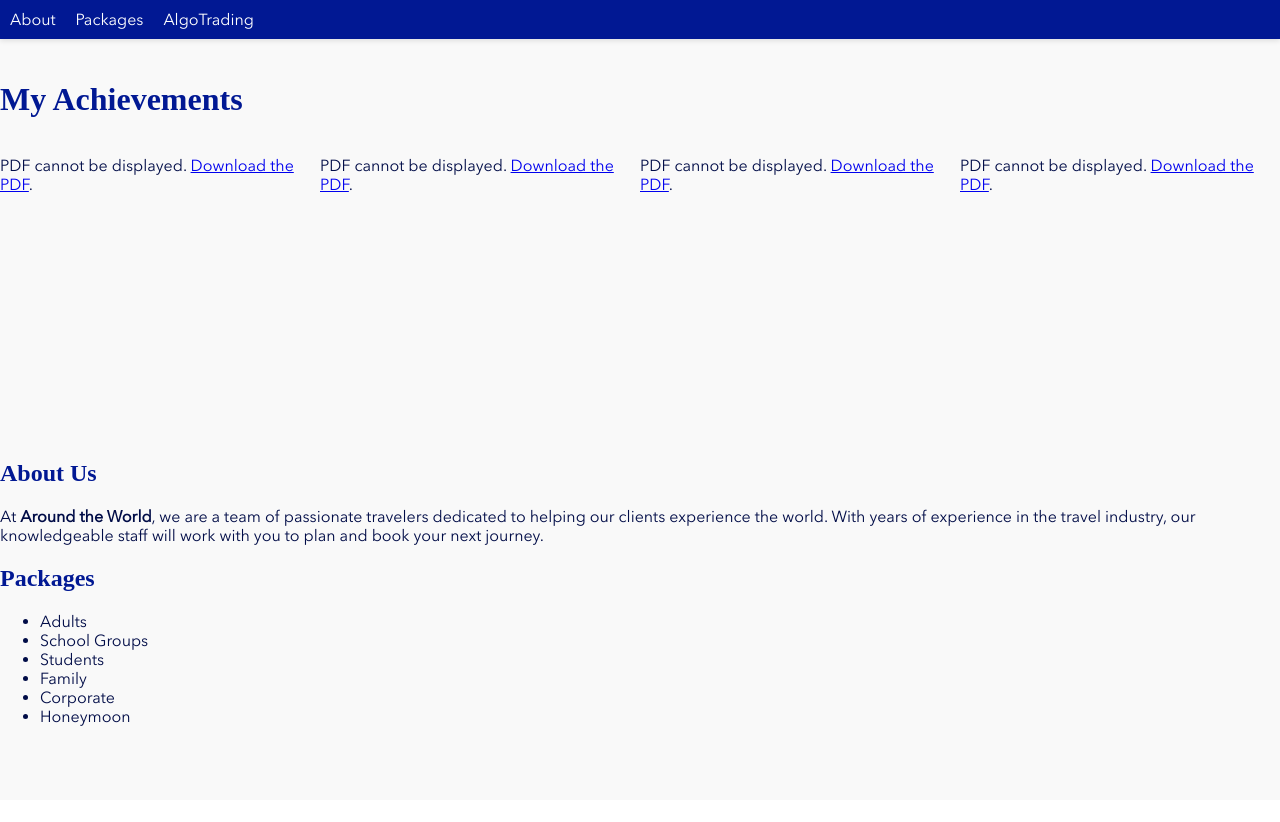
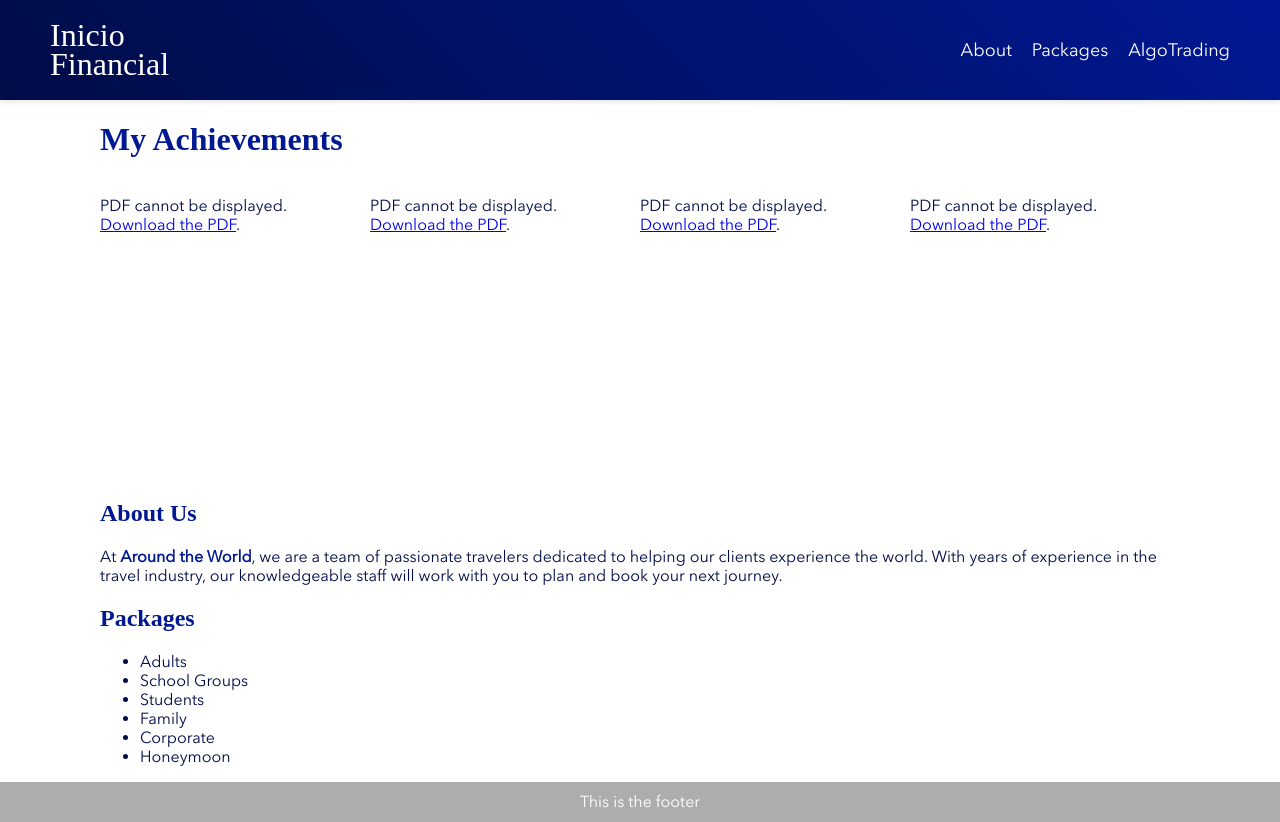
Before and after one commit to Guillaume-amann/AlgoTrading, a PHP site: page / in a window 1280 px wide. Before the commit the page ends 726 px from the top, so only its background shows below. Run offline with PHP 8.4, Linux system fonts and the light colour scheme.

Commit message:
switch to Inicio Financial

```diff
--- a/index.html
+++ b/index.html
@@ -1,20 +1,23 @@
 <!DOCTYPE html>
 <html lang="en">
+
     <head>
         <meta charset="UTF-8">
         <meta name="viewport" content="width=device-width, initial-scale=1.0">
 
-    <title>My Website</title>
+        <title>Inicio Financial</title>
 
-    <link rel="icon" type="image/x-icon" href="/docs/img/favicon.ico">
-    <link rel="icon" type="image/png" sizes="16x16" href="/docs/img/favicon-16x16.png">
-    <link rel="icon" type="image/png" sizes="32x32" href="/docs/img/favicon-32x32.png">
-    <link rel="apple-touch-icon" href="/docs/img/apple-touch-icon.png">
+        <link rel="icon" type="image/png" sizes="16x16" href="/docs/img/logo.png">
+        <link rel="icon" type="image/png" sizes="32x32" href="/docs/img/logo.png">
+        <link rel="apple-touch-icon" href="/docs/img/logo.png">
 
         <link rel="stylesheet" href="style.css">
     </head>
+
     <body>
+
         <header>
+            <h1 style="font-weight:400;color:white;line-height: 0.9;margin:50px;font-family: 'Times New Roman', Times, serif;">Inicio<br>Financial</h1>
             <nav>
                 <ul>
                     <li><a href="#about">About</a></li>
@@ -23,6 +26,8 @@
                 </ul>
             </nav>
         </header>
+
+        <main>
             <h1>My Achievements</h1>
             <div class="pdf-container">
                 <object data="docs/CSX.pdf" type="application/pdf">
@@ -49,5 +54,12 @@
                 <li>Corporate</li>
                 <li>Honeymoon</li>
             </ul>
+        </main>
+
+        <footer>
+            <p>This is the footer</p>
+        </footer>
+
     </body>
+
 </html>
--- /dev/null
+++ b/script.js
@@ -0,0 +1,5 @@
+window.addEventListener('scroll', function() {
+    let scrollPosition = window.scrollY;
+    let header = document.querySelector('header');
+    header.style.top = -(scrollPosition * 1000) + 'px'; // Adjust speed of scroll effect
+});
--- a/style.css
+++ b/style.css
@@ -10,53 +10,76 @@
     font-style: normal;
 }
 
+body {
+    margin: 0;
+    padding: 0;
+}
+
 header {
-    position: fixed;
     top: 0;
     left: 0;
     width: 100%;
+    height: 100px;
+    background: linear-gradient(45deg, #000C47, #011893);
+    box-shadow: 0px 2px 5px rgba(0, 0, 0, 0.1);
     color: white;
-    z-index: 1000; /* Keeps the header above other elements */
-    background-color: #011893; /* Header background color */
-    box-shadow: 0px 2px 5px rgba(0, 0, 0, 0.1); /* Optional shadow for visibility */
+    display: flex;
+    align-items: center;
+    justify-content: space-between;
+}
+
+nav {
+    margin-right: 50px;
+    font-family: 'avenir_next_lt_proregular', sans-serif;
 }
 
 nav ul {
+    list-style: none;
     display: flex;
     gap: 20px;
-    margin: 0;
-    padding: 10px; /* Padding inside the nav links */
-    list-style: none;
-}
-
-nav ul li {
-    margin: 0;
+    margin: 0; /* Reset any default margin */
 }
 
 nav ul li a {
     text-decoration: none;
     color: white;
+    font-size: 18px;
 }
 
 nav ul li a:hover {
-    text-decoration: underline;
+    text-decoration: underline; /* Add hover effect */
 }
 
-body {
-    margin: 0;
+main {
     font-family: 'avenir_next_lt_proregular', sans-serif;
     color: #000C47;
-    padding-top: 60px; /* Prevents header overlap with content */
-    background-color: #f9f9f9; /* Light background color */
+    padding: 0px 100px;
+    background-color: white;
+}
+
+main b {
+    color: #011893;
+    line-height: 1.2;
 }
 
 h1, h2 {
     font-family: 'Times New Roman', Times, serif;
-    color: #011893; /* Keep the same color or customize it */
+    font-size: 32;
+    color: #011893;
 }
 
-p {
-    line-height: 1.2;
+footer {
+    bottom: 0;
+    left: 0;
+    width: 100%;
+    height: 40px;
+    background-color: rgb(173, 173, 173);
+    color: white;
+    font-family: 'avenir_next_lt_proregular', sans-serif;
+    text-align: center;
+    display: flex;
+    align-items: center;
+    justify-content: center;
 }
 
 .pdf-container {
```
Also changed, not shown: 3 other files. Lines whose indentation alone changed are shown as unchanged.
